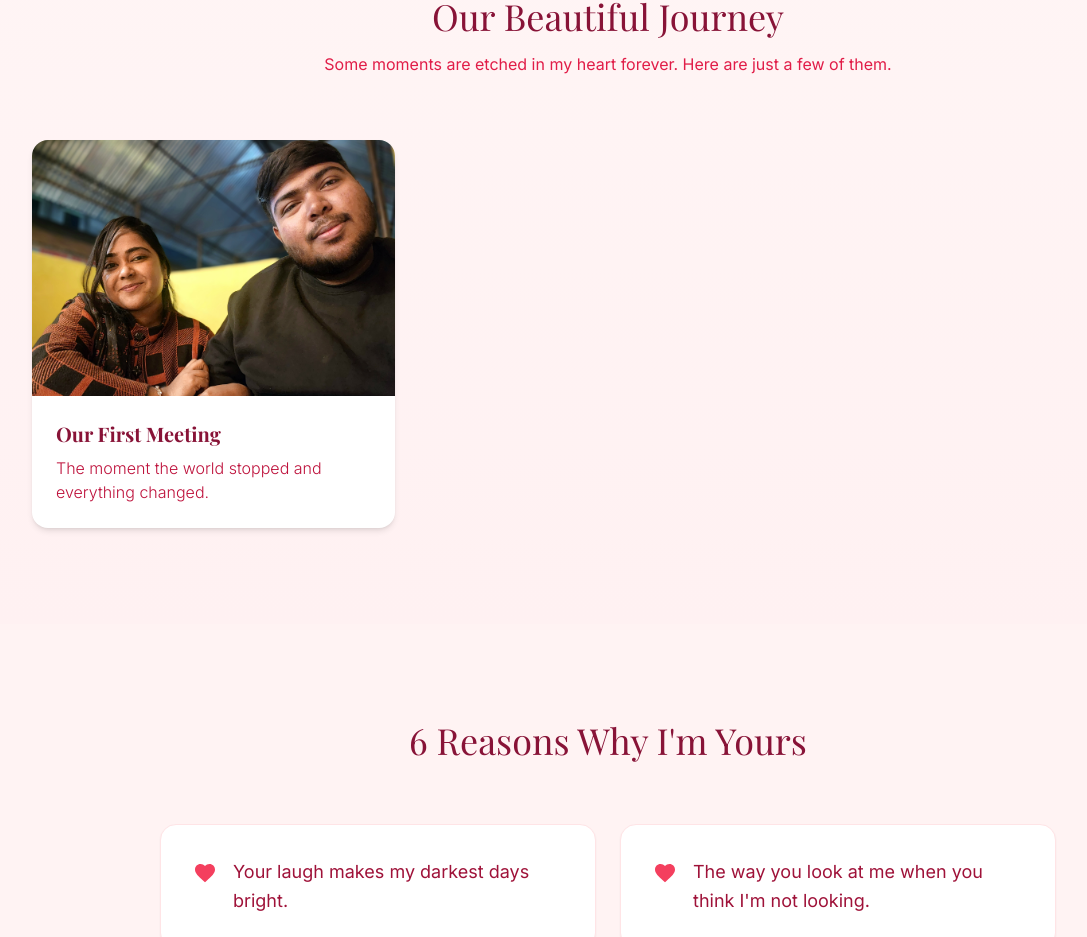
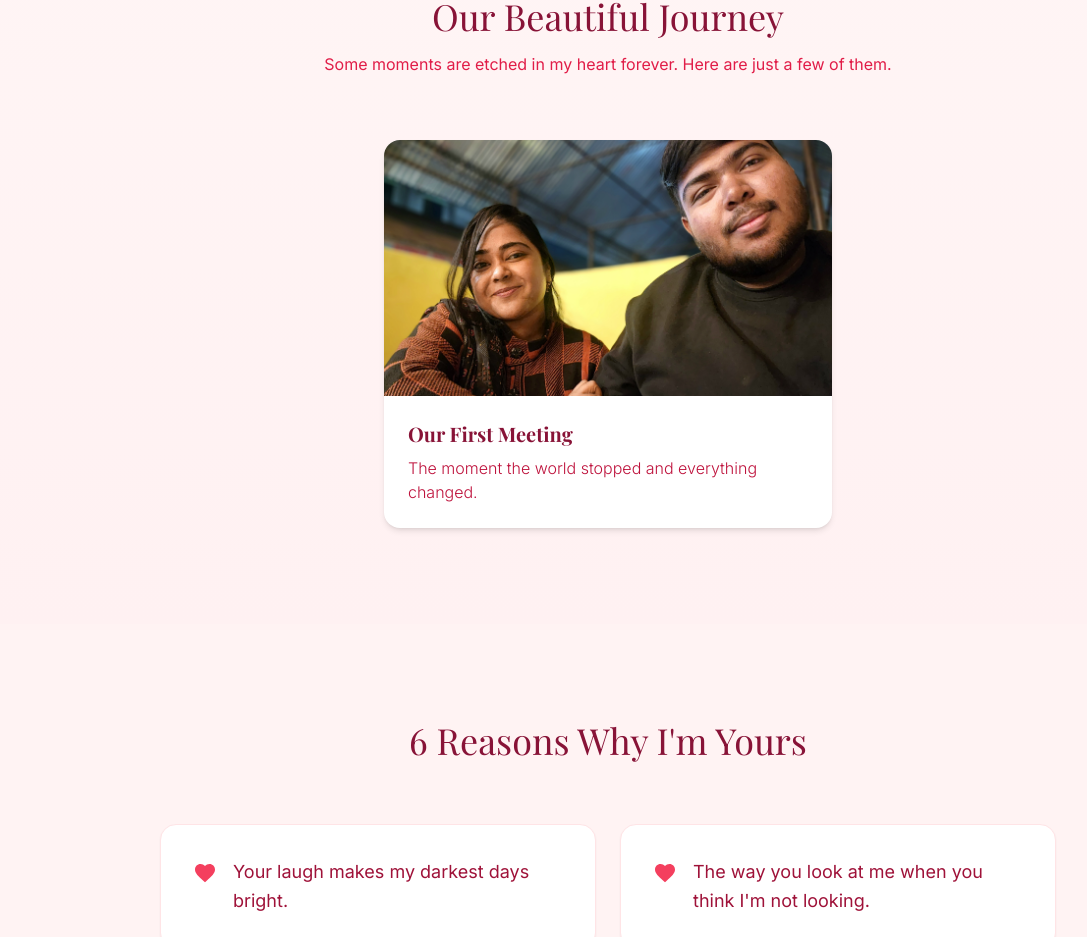
Before and after one commit to SofikulIslamSifat/valentine, a React (Vite) app: page / in a window 1280 px wide. Shown: the part 2597-3534 px from the top of the page, without its empty margins (32-1119 px from the left). Built offline with nearby package versions, Linux system fonts and the light colour scheme; a web font is replaced by a local one.

Commit message:
Center single memory card

```diff
--- a/components/MemoryGrid.tsx
+++ b/components/MemoryGrid.tsx
@@ -11,7 +11,8 @@
           <p className="text-rose-600 max-w-xl mx-auto">Some moments are etched in my heart forever. Here are just a few of them.</p>
         </div>
 
-        <div className="grid grid-cols-1 md:grid-cols-3 gap-8">
+        <div className="flex justify-center">
+          <div className="w-full max-w-md">
           {MEMORIES.map((memory) => (
             <div key={memory.id} className="group bg-white rounded-2xl overflow-hidden shadow-md hover:shadow-2xl transition-all duration-500 transform hover:-translate-y-2">
               <div className="h-64 overflow-hidden relative">
@@ -30,6 +31,7 @@
               </div>
             </div>
           ))}
+          </div>
         </div>
       </div>
     </section>
```
